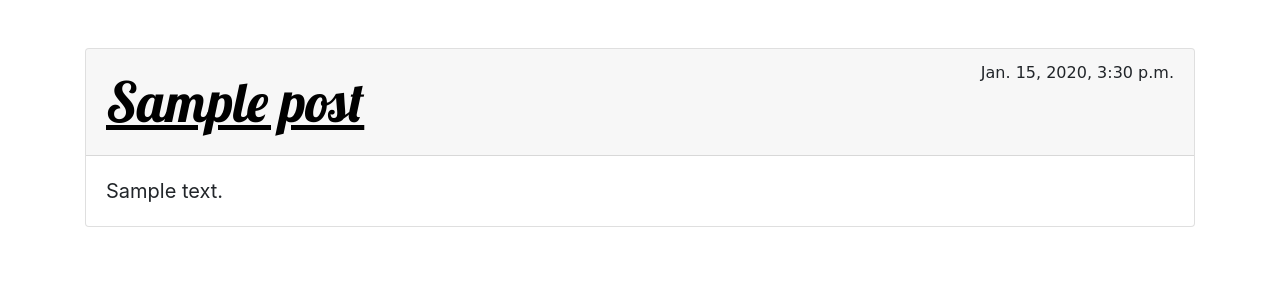
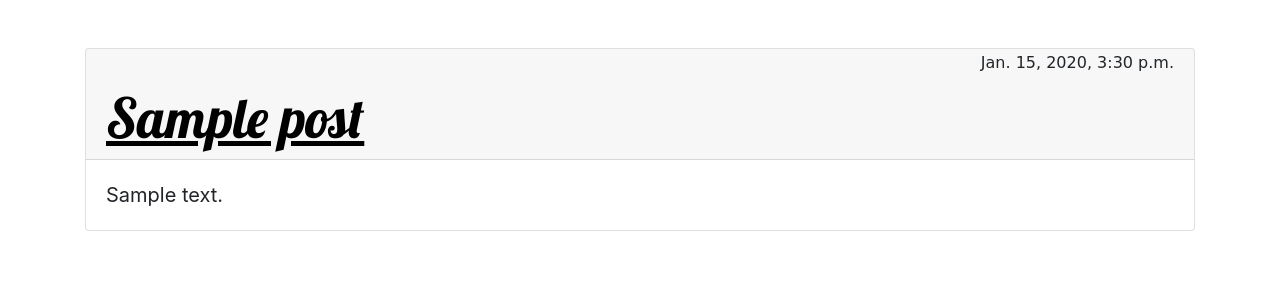
Before and after one commit to Saup21/Todo-list, a Django app: page / in a window 1280 px wide. Shown: the part 79-379 px from the top of the page. Run offline with Django 3.2, Linux system fonts and the light colour scheme; a user stored in the database is signed in; tables that the repository leaves empty hold one stand-in row (values such as "Sample post"); some libraries are stand-ins or nearby versions.

Commit message:
Enhanced styling

```diff
--- a/todo/static/css/todo.css
+++ b/todo/static/css/todo.css
@@ -18,11 +18,6 @@ a.ni {
 
 a.cur {
     cursor: default;
-}
-
-div.post-flex {
-    display: flex;
-    justify-content: space-between;
 }
 
 a.title {
@@ -48,10 +43,16 @@ article.text {
 time.dt {
     font-family: cursive;
     cursor: default;
+    float: right;
 }
 
-div.row {
-    padding: 15px;
+div.time-row {
+    height: 26px;
+}
+
+div.card-srow {
+    padding-top: 2px;
+    padding-bottom: 0px;
 }
 
 div.col-11.col-sm-11 {
--- a/todo/templates/todo/login.html
+++ b/todo/templates/todo/login.html
@@ -6,7 +6,7 @@
 <h1 class="text-center">TODO-LIST</h1>
 <div class="container">
 <div class="card card-login mx-auto mt-5">
-   <div class="card-header">Login</div>
+   <div class="card-header" style="text-decoration: underline; font-size: 25px; font-weight: bolder">Login</div>
        <div class="card-body">
            <form method="post">
                  {% csrf_token %}
--- a/todo/templates/todo/register.html
+++ b/todo/templates/todo/register.html
@@ -6,7 +6,7 @@
 <h1 class="text-center">TODO-LIST</h1>
 <div class="container">
 <div class="card card-login mx-auto mt-5">
-   <div class="card-header">Register</div>
+   <div class="card-header" style="text-decoration: underline; font-size: 25px; font-weight: bolder">Register</div>
        <div class="card-body">
            <form method="POST">
                {% csrf_token %}
--- a/todo/templates/todo/todo.html
+++ b/todo/templates/todo/todo.html
@@ -5,9 +5,21 @@
 {% for post in posts %}
     <div class="container">
         <div class="card card-login mx-auto mt-5">
-           <div class="card-header post-flex">
-               <a class="title" href="{% url 'post_detail' pk=post.pk %}"><u>{{ post.title }}</u></a>
-               <time class="dt">{{ post.published_date }}</time>
+           <div class="card-header card-srow">
+               <div class="time-row">
+                   <time class="dt">{{ post.published_date }}</time>
+               </div>
+               <div class="title-row">
+                   <a class="title" href="{% url 'post_detail' pk=post.pk %}"><u>{{ post.title }}</u></a>
+               </div>
+               <!-- <div class="row">
+                   <div class="col-6 col-sm-6 col-md-9">
+                       <a class="title" href="{% url 'post_detail' pk=post.pk %}"><u>{{ post.title }}</u></a>
+                   </div>
+                   <div class="col-6 col-sm-6 col-md-3">
+                       <time class="dt">{{ post.published_date }}</time>
+                   </div>
+               </div> -->
            </div>
            <div class="card-body">
                <article class="text">
```
Also changed, not shown: todo/templates/todo/post_detail.html (+9 -3 lines).
